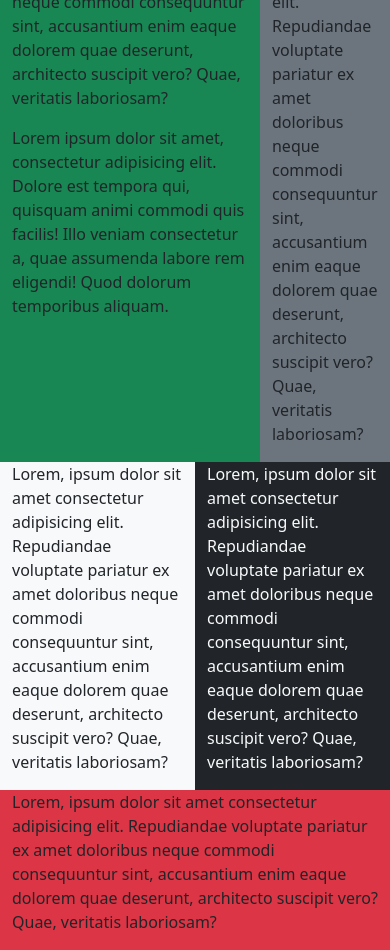
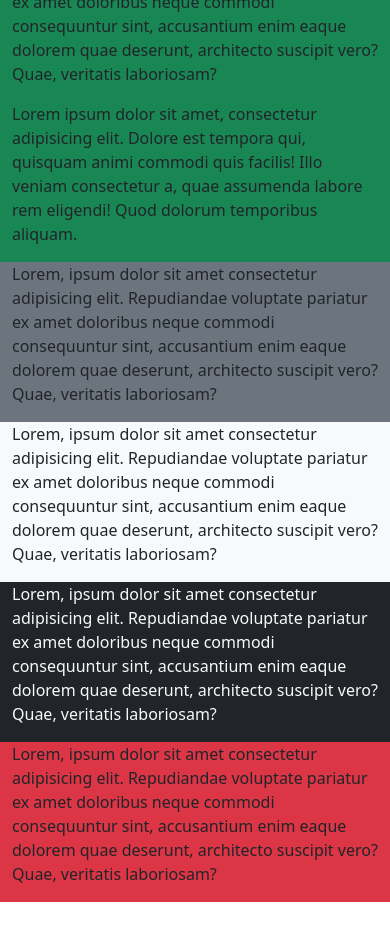
Before and after one commit to pybalt/FullStack_Dev, a plain HTML site: page projects/2/cards.html in a window 390 px wide. After the commit the page ends 902 px from the top, so only its background shows below. Drawn offline with nearby package versions, Linux system fonts and the light colour scheme.

Commit message:
v0.2 Grid Mobile-First

```diff
--- a/projects/2/cards.html
+++ b/projects/2/cards.html
@@ -20,26 +20,26 @@
 <body>
 <div class="container-fluid d-flex align-items-center vh-100">
     <div class="row">
-        <div class="col-12 col-md-8 bg-primary"> <!-- Mitad izquierda -->
+        <div class="col-12 col-md-9 bg-primary"> <!-- Mitad izquierda -->
             <div class="row">
-                <div class="col-8 bg-success">
+                <div class="col-12 col-md-8 bg-success">
                     <p>Lorem, ipsum dolor sit amet consectetur adipisicing elit. Repudiandae voluptate pariatur ex amet doloribus neque commodi consequuntur sint, accusantium enim eaque dolorem quae deserunt, architecto suscipit vero? Quae, veritatis laboriosam?</p>
                     <p>Lorem ipsum dolor sit amet, consectetur adipisicing elit. Dolore est tempora qui, quisquam animi commodi quis facilis! Illo veniam consectetur a, quae assumenda labore rem eligendi! Quod dolorum temporibus aliquam.</p>
                 </div>
-                <div class="col-4 bg-secondary">
+                <div class="col-12 col-md-4 bg-secondary">
                     <p>Lorem, ipsum dolor sit amet consectetur adipisicing elit. Repudiandae voluptate pariatur ex amet doloribus neque commodi consequuntur sint, accusantium enim eaque dolorem quae deserunt, architecto suscipit vero? Quae, veritatis laboriosam?</p>
                 </div>
             </div>
             <div class="row">
-                <div class="col-6 bg-light">
+                <div class="col-12 col-md-4 bg-light">
                     <p>Lorem, ipsum dolor sit amet consectetur adipisicing elit. Repudiandae voluptate pariatur ex amet doloribus neque commodi consequuntur sint, accusantium enim eaque dolorem quae deserunt, architecto suscipit vero? Quae, veritatis laboriosam?</p>
                 </div>
-                <div class="col-6 bg-dark">
+                <div class="col-12 col-md-8 bg-dark">
                     <p class="text-light">Lorem, ipsum dolor sit amet consectetur adipisicing elit. Repudiandae voluptate pariatur ex amet doloribus neque commodi consequuntur sint, accusantium enim eaque dolorem quae deserunt, architecto suscipit vero? Quae, veritatis laboriosam?</p>
                 </div>
             </div>
         </div>
-        <div class="col-12 col-md-4 bg-danger"> <!-- Mitad derecha -->
+        <div class="col-12 col-md-3 bg-danger"> <!-- Mitad derecha -->
             <div class="row">
                 <div class="col-12">
                     <p>Lorem, ipsum dolor sit amet consectetur adipisicing elit. Repudiandae voluptate pariatur ex amet doloribus neque commodi consequuntur sint, accusantium enim eaque dolorem quae deserunt, architecto suscipit vero? Quae, veritatis laboriosam?</p>
```
